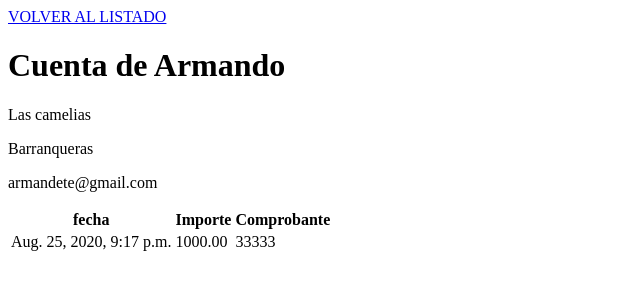
After one commit to ArmandoLun/EjerciciosInfo2020, a Django app: page /cuentas/1 in a window 1280 px wide. The commit adds this page. Shown: the top 300 px of the page, without its empty margins (0-640 px from the left). Run offline with Django 3.2, Linux system fonts and the light colour scheme; data comes from the database, SQL or seed files in the repository; both versions use the stored data as it was after the commit.

Commit message:
datosDinamicos

```diff
--- a/Desarrollo Web/Django/siscontable/cuentas/models.py
+++ b/Desarrollo Web/Django/siscontable/cuentas/models.py
@@ -27,6 +27,10 @@ class Movimiento(models.Model):
     def __str__(self):
         return "{} {} {} {}".format(self.cuenta.nombre,self.comprobante,self.fecha, self.importe)
 
+    @staticmethod
+    def ultimos(idCuenta):
+        return Movimiento.objects.filter(id = idCuenta).order_by('-id')[:3]
+
 class PerfilEmpleado(models.Model):
     fecha_ingreso = models.DateField()
     sueldo = models.DecimalField(max_digits=20, decimal_places=2, default=20000)
--- /dev/null
+++ b/Desarrollo Web/Django/siscontable/cuentas/templates/cuentaDinamica.html
@@ -0,0 +1,39 @@
+{% extends "base.html" %}
+{% block title %} cuenta de {{cuenta.nombre}} {% endblock %}
+{% block content %}
+<a href="/cuentas/">VOLVER AL LISTADO</a>
+<h1>Cuenta de <strong>{{cuenta.nombre}}</strong></h1>
+<p>{{cuenta.direccion}} </p>
+<p>{{cuenta.localidad}} </p>
+<p>{{cuenta.email}} </p>
+<table>
+    <thead>
+        <tr>
+            <th>
+                fecha
+            </th>
+            <th>
+                Importe
+            </th>
+            <th>
+                Comprobante
+            </th>
+        </tr>
+    </thead>
+    <tbody>
+        {% for m in movimientos %}
+            <tr>
+                <td>
+                    {{m.fecha}}
+                </td>
+                <td>
+                    {{m.importe}}
+                </td>
+                <td>
+                    {{m.comprobante}}
+                </td>
+            </tr>
+        {% endfor %}
+    </tbody>
+</table>
+    {% endblock %}
--- a/Desarrollo Web/Django/siscontable/cuentas/templates/cuentas2.html
+++ b/Desarrollo Web/Django/siscontable/cuentas/templates/cuentas2.html
@@ -5,7 +5,11 @@
 {% block content %}
 <ol>
 	{% for c in cuentas %}
-	<li>{{ c.nombre|upper }} {% if c.email %} -{% endif %} <strong> {{ c.email }} </strong></li>
+	<li>
+		<a href="/cuentas/{{c.id}}">
+			{{ c.nombre|upper }} {% if c.email %} -{% endif %} <strong> {{ c.email }} </strong>
+		</a>
+	</li>
 	{% endfor %}
 </ol>
 {% endblock %}
--- a/Desarrollo Web/Django/siscontable/cuentas/views.py
+++ b/Desarrollo Web/Django/siscontable/cuentas/views.py
@@ -1,7 +1,8 @@
 import datetime
 from django.shortcuts import render
-from django.http import HttpResponse
-from cuentas.models import Cuenta
+from django.http import HttpResponse, Http404
+from cuentas.models import Cuenta, Movimiento
+
 # Create your views here.
 def hoy(request):
 	ahora = datetime.datetime.now()
@@ -12,3 +13,10 @@ def cuentas(request):
 	cuentas = Cuenta.objects.all()
 	total = Cuenta.objects.all().count()
 	return render(request, 'cuentas2.html',{'cuentas':cuentas,'total':total})
+
+def cuentasIndiv(request, id):
+	try:
+		c = Cuenta.objects.get(pk=id)
+	except Cuenta.DoesNotExist:
+		raise Http404("Error")
+	return render(request, 'cuentaDinamica.html',{'cuenta':c,'movimientos':Movimiento.ultimos(c.id)} )
--- a/Desarrollo Web/Django/siscontable/siscontable/settings.py
+++ b/Desarrollo Web/Django/siscontable/siscontable/settings.py
@@ -25,7 +25,7 @@ SECRET_KEY = '6_gz$b1-hfuc0vye5=f^@@ueafyyzew1oex53p=a%*53dykg(o'
 # SECURITY WARNING: don't run with debug turned on in production!
 DEBUG = True
 
-ALLOWED_HOSTS = ["25.94.68.185"]
+ALLOWED_HOSTS = []
 
 
 # Application definition
--- a/Desarrollo Web/Django/siscontable/siscontable/urls.py
+++ b/Desarrollo Web/Django/siscontable/siscontable/urls.py
@@ -21,4 +21,5 @@ urlpatterns = [
     path('admin/', admin.site.urls),
     path('hoy/', views.hoy),
     path('cuentas/', views.cuentas),
+    path('cuentas/<int:id>', views.cuentasIndiv),
 ]
```
Also changed, not shown: Desarrollo Web/Django/siscontable/db.sqlite3.
